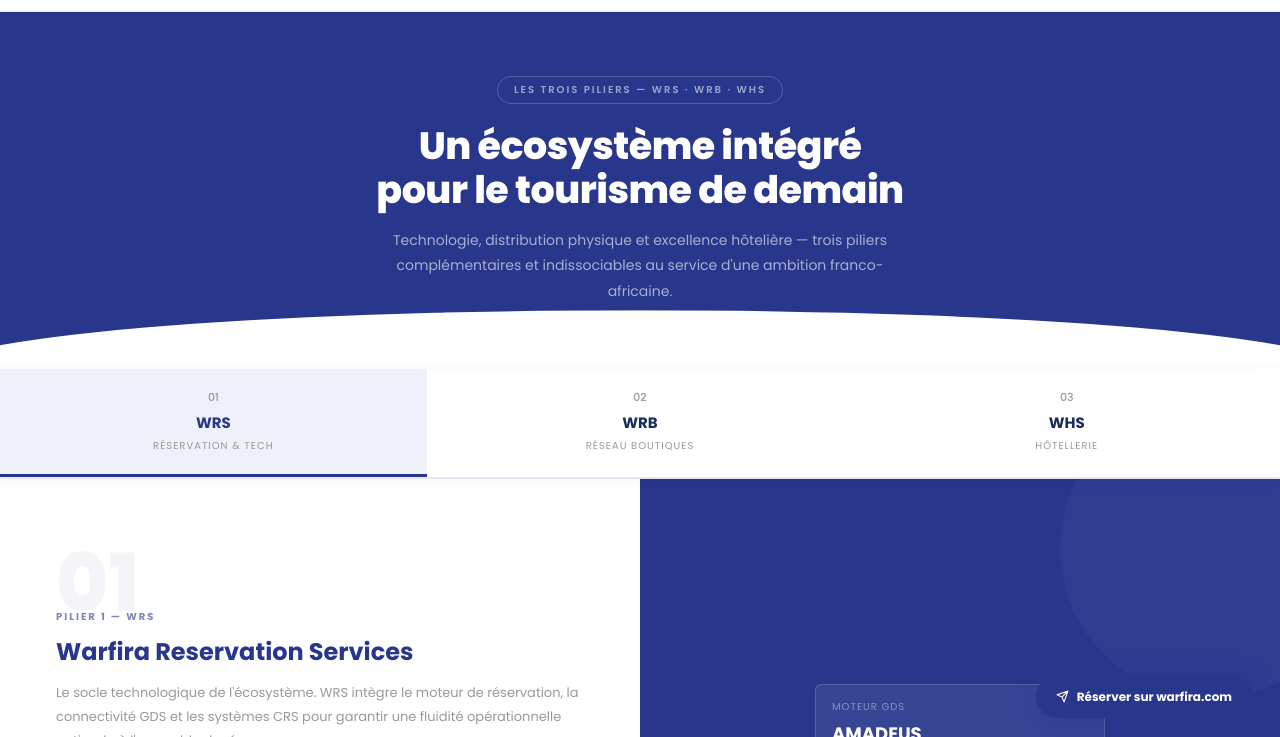
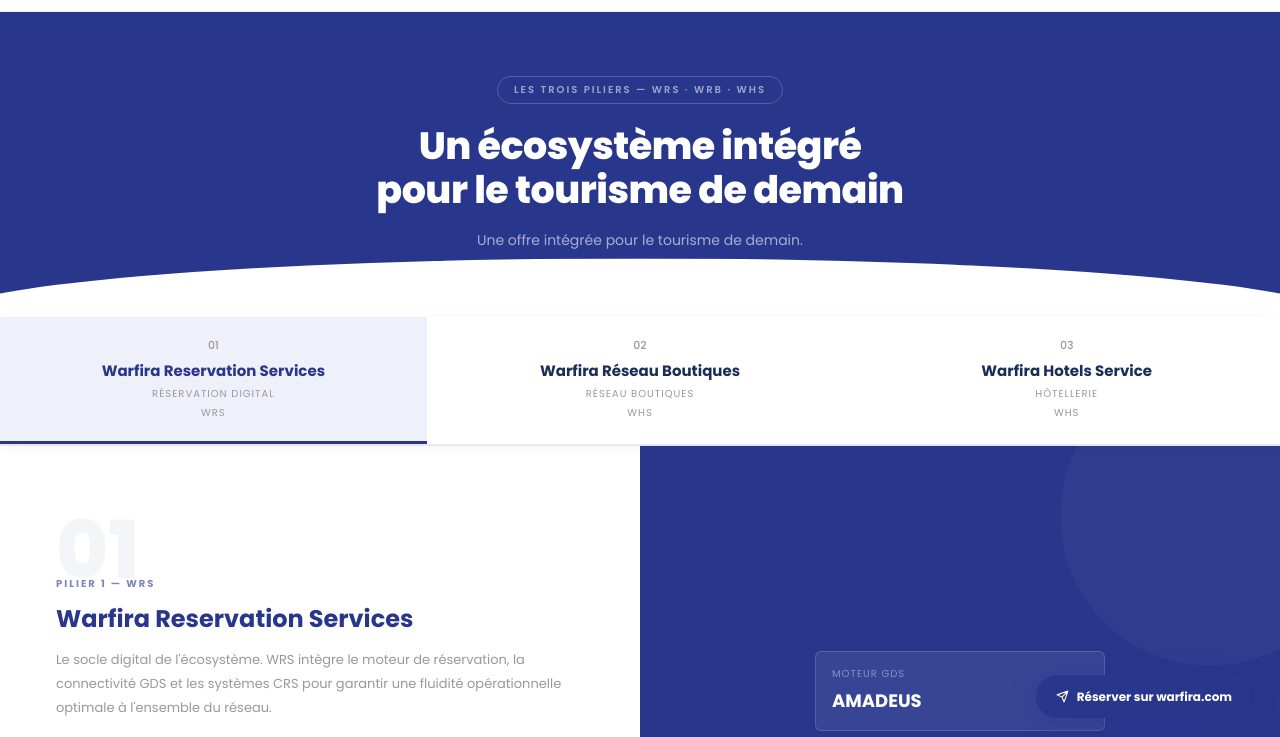
Before and after one commit to LoicaD123/warfira.online, a plain HTML site: page warfira_ecosysteme.html in a window 1280 px wide. Shown: the part 54-791 px from the top of the page. Drawn offline with Linux system fonts and the light colour scheme.

Commit message:
Ajouts des dernières modifications

```diff
--- a/warfira_ecosysteme.html
+++ b/warfira_ecosysteme.html
@@ -204,25 +204,28 @@
   <section class="hero">
     <div class="hero-badge">LES TROIS PILIERS — WRS · WRB · WHS</div>
     <h1>Un écosystème intégré<br/>pour le tourisme de demain</h1>
-    <p class="hero-sub">Technologie, distribution physique et excellence hôtelière — trois piliers complémentaires et indissociables au service d'une ambition franco-africaine.</p>
+    <p class="hero-sub">Une offre intégrée pour le tourisme de demain.</p>
   </section>
 
   <!-- TABS STICKY -->
   <div class="tabs">
     <a href="#wrs" class="tab active">
       <div class="tab-num">01</div>
-      <div class="tab-label">WRS</div>
-      <div class="tab-sub">Réservation & Tech</div>
+      <div class="tab-label">Warfira Reservation Services</div>
+      <div class="tab-sub">Réservation Digital</div>
+      <div class="tab-sub">WRS</div>
     </a>
     <a href="#wrb" class="tab">
       <div class="tab-num">02</div>
-      <div class="tab-label">WRB</div>
+      <div class="tab-label">Warfira Réseau Boutiques</div>
       <div class="tab-sub">Réseau Boutiques</div>
+      <div class="tab-sub">WHS</div>
     </a>
     <a href="#whs" class="tab">
       <div class="tab-num">03</div>
-      <div class="tab-label">WHS</div>
+      <div class="tab-label">Warfira Hotels Service</div>
       <div class="tab-sub">Hôtellerie</div>
+      <div class="tab-sub">WHS</div>
     </a>
   </div>
 
@@ -232,7 +235,7 @@
       <div class="pillar-num">01</div>
       <div class="pillar-tag">Pilier 1 — WRS</div>
       <h2>Warfira Reservation Services</h2>
-      <p>Le socle technologique de l'écosystème. WRS intègre le moteur de réservation, la connectivité GDS et les systèmes CRS pour garantir une fluidité opérationnelle optimale à l'ensemble du réseau.</p>
+      <p>Le socle digital de l'écosystème. WRS intègre le moteur de réservation, la connectivité GDS et les systèmes CRS pour garantir une fluidité opérationnelle optimale à l'ensemble du réseau.</p>
       <ul class="features">
         <li>Moteur de réservation temps réel — interface multilingue et multi-devise</li>
         <li>Connectivité GDS & AMADEUS — accès étendu aux inventaires aériens et terrestres</li>
@@ -246,7 +249,7 @@
       <div class="wrs-diagram">
         <div class="wrs-box"><div class="wrs-box-label">Moteur GDS</div><div class="wrs-box-val">AMADEUS</div></div>
         <div class="wrs-connect"><div class="wrs-line"></div><div class="wrs-dot"></div><div class="wrs-line"></div></div>
-        <div class="wrs-box"><div class="wrs-box-label">Plateforme WRS</div><div class="wrs-box-val">wrs.warfira.com</div></div>
+        <div class="wrs-box"><div class="wrs-box-label">Plateforme WRS</div><div class="wrs-box-val">www.warfira.com</div></div>
         <div class="wrs-connect"><div class="wrs-line"></div><div class="wrs-dot"></div><div class="wrs-line"></div></div>
         <div class="wrs-grid">
           <div class="wrs-box"><div class="wrs-box-label">Agences WRB</div><div class="wrs-box-val" style="font-size:16px;">250+</div></div>
```
Also changed, not shown: index.html (+3 -3 lines), warfira_partenaires.html (+2 -2 lines), warfira_vision.html (+2 -2 lines).
